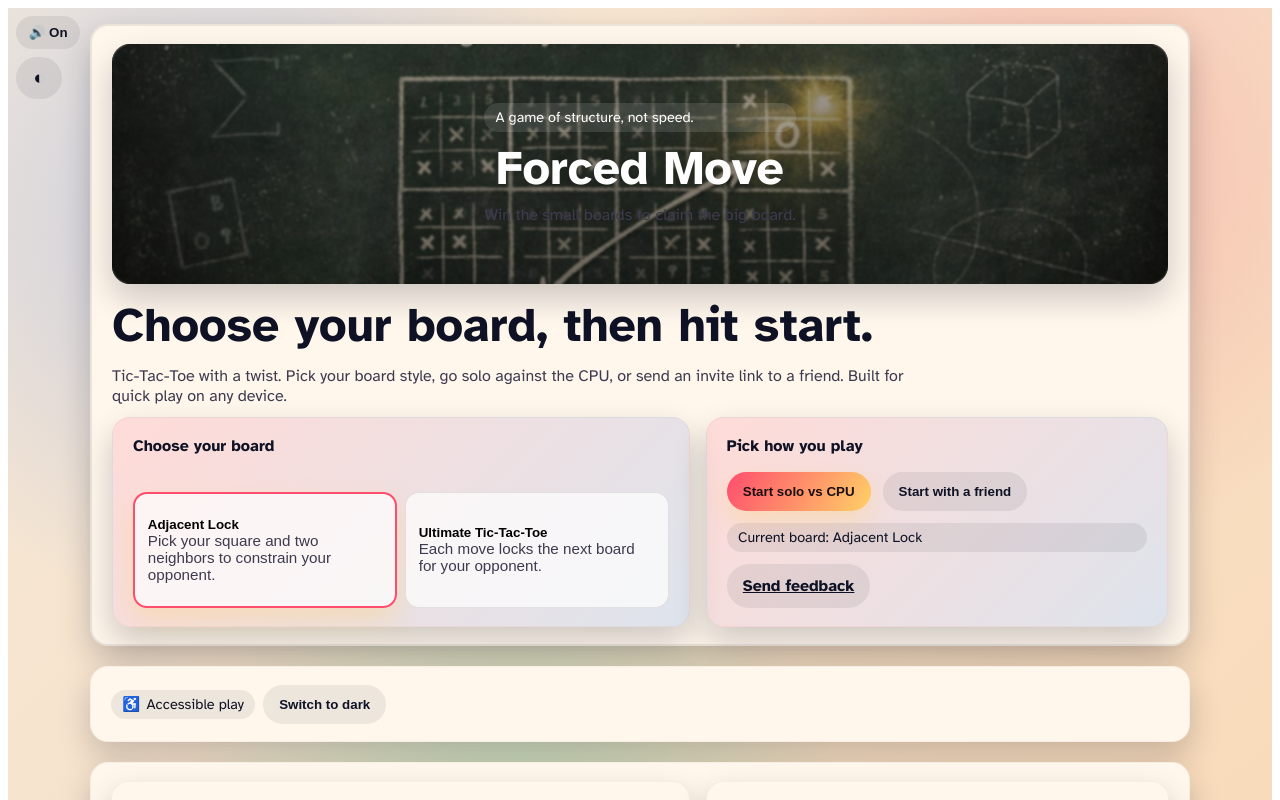
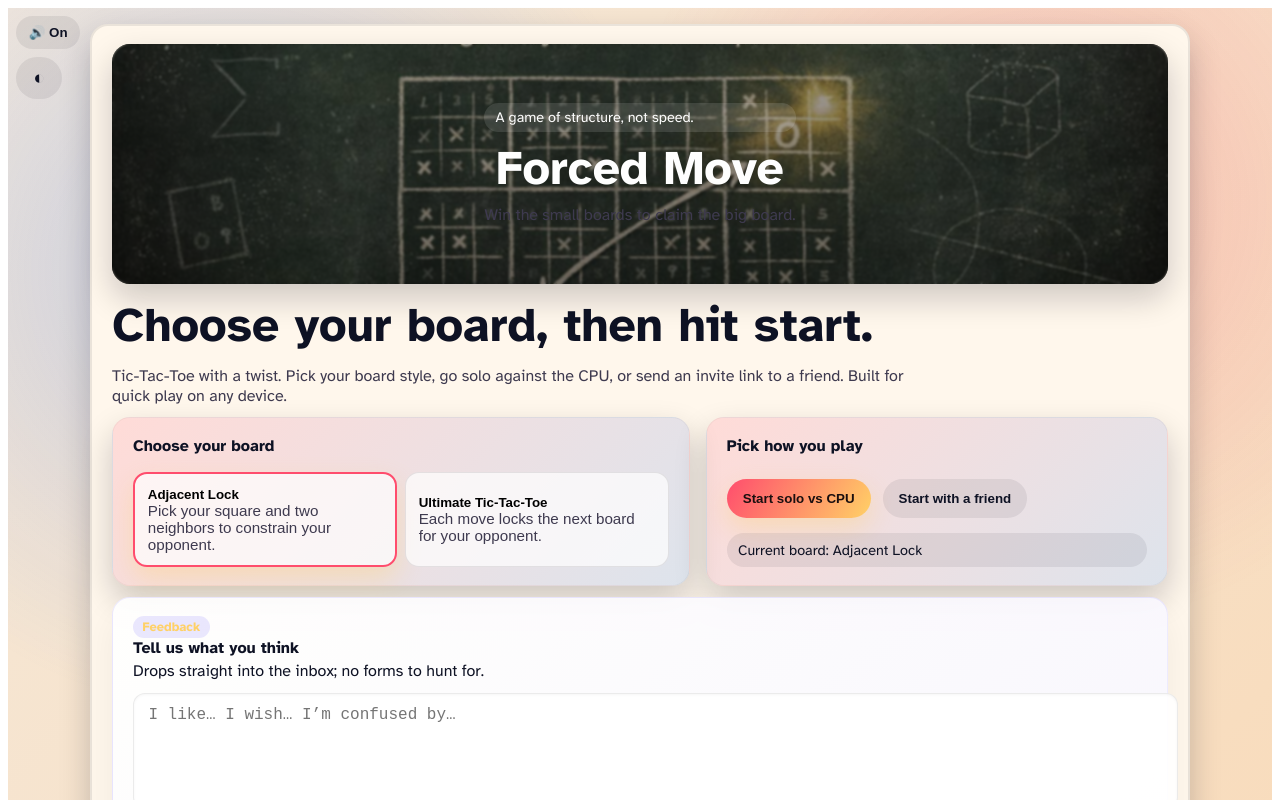
Before and after one commit to TitasDas/forced-move, a React (Vite) app: page / in a window 1280 px wide. Both pictures are taken after a click on the button "Enter the game". Shown: the top 800 px of the page. Built offline with nearby package versions, Linux system fonts and the light colour scheme; a web font is replaced by a local one.

Commit message:
Add inline feedback panel and relocate run instructions

```diff
--- a/src/App.jsx
+++ b/src/App.jsx
@@ -4,8 +4,7 @@ import SinglePlayerGame from './components/SinglePlayerGame.jsx';
 import MultiplayerLobby from './components/MultiplayerLobby.jsx';
 import AudioToggle from './components/AudioToggle.jsx';
 import { GAME_VERSION } from '../engine/state.js';
-
-const FEEDBACK_MAILTO = 'mailto:titas.das+gh@gmail.com?subject=Forced%20Move%20feedback';
+import FeedbackBox from './components/FeedbackBox.jsx';
 
 const MODES = [
   {
@@ -66,13 +65,9 @@ function StartScreen({ mode, setMode, setScreen }) {
             </button>
           </div>
           <div className="tag">Current board: {activeMode.label}</div>
-          <div className="control-row">
-            <a className="btn secondary" href={FEEDBACK_MAILTO}>
-              Send feedback
-            </a>
-          </div>
         </div>
       </div>
+      <FeedbackBox context="main menu" />
     </header>
   );
 }
--- /dev/null
+++ b/src/components/FeedbackBox.jsx
@@ -0,0 +1,44 @@
+import React, { useState } from 'react';
+
+const EMAIL = 'titas.das+gh@gmail.com';
+
+export default function FeedbackBox({ context = 'app' }) {
+  const [message, setMessage] = useState('');
+  const [pulse, setPulse] = useState(false);
+
+  const submit = () => {
+    if (!message.trim()) {
+      setPulse(true);
+      setTimeout(() => setPulse(false), 500);
+      return;
+    }
+    const subject = encodeURIComponent(`Forced Move feedback (${context})`);
+    const body = encodeURIComponent(message.trim());
+    window.location.href = `mailto:${EMAIL}?subject=${subject}&body=${body}`;
+  };
+
+  return (
+    <div className={`panel feedback-card ${pulse ? 'pulse' : ''}`}>
+      <div className="feedback-header">
+        <div>
+          <div className="pill-badge">Feedback</div>
+          <div className="card-title">Tell us what you think</div>
+          <div className="subtle">Drops straight into the inbox; no forms to hunt for.</div>
+        </div>
+      </div>
+      <textarea
+        className="feedback-input"
+        placeholder="I like… I wish… I’m confused by…"
+        value={message}
+        onChange={(e) => setMessage(e.target.value)}
+        rows={3}
+      />
+      <div className="feedback-actions">
+        <button className="btn" onClick={submit}>
+          Send quick note
+        </button>
+        <div className="subtle">Adds your note into an email to {EMAIL}.</div>
+      </div>
+    </div>
+  );
+}
--- a/src/components/MultiplayerLobby.jsx
+++ b/src/components/MultiplayerLobby.jsx
@@ -4,6 +4,7 @@ import BoardNested from './BoardNested.jsx';
 import { useWebSocketGame } from '../hooks/useWebSocketGame.js';
 import WinnerOverlay from './WinnerOverlay.jsx';
 import { getAdjacentCells, getAdjacentEmptyPairs } from '../../engine/adjacent.js';
+import FeedbackBox from './FeedbackBox.jsx';
 
 export default function MultiplayerLobby({ initialMode = 'nested', onBack }) {
   const [mode, setMode] = useState(initialMode === 'nested' ? 'nested' : 'adjacent');
@@ -158,9 +159,6 @@ export default function MultiplayerLobby({ initialMode = 'nested', onBack }) {
           ← Back
         </button>
         <div className="tag">Board: {mode === 'adjacent' ? 'Adjacent Lock' : 'Ultimate Tic-Tac-Toe'}</div>
-        <a className="btn secondary" href="mailto:titas.das+gh@gmail.com?subject=Forced%20Move%20feedback">
-          Send feedback
-        </a>
       </div>
       <div className="status">
         <div>
@@ -234,6 +232,7 @@ export default function MultiplayerLobby({ initialMode = 'nested', onBack }) {
           </div>
         </div>
       </div>
+      <FeedbackBox context="multiplayer lobby" />
     </div>
   );
 }
--- a/src/components/SinglePlayerGame.jsx
+++ b/src/components/SinglePlayerGame.jsx
@@ -5,6 +5,7 @@ import { getAdjacentCells, getAdjacentEmptyPairs } from '../../engine/adjacent.j
 import BoardClassic from './BoardClassic.jsx';
 import BoardNested from './BoardNested.jsx';
 import WinnerOverlay from './WinnerOverlay.jsx';
+import FeedbackBox from './FeedbackBox.jsx';
 
 export default function SinglePlayerGame({ initialMode = 'adjacent', onBack }) {
   const [mode, setMode] = useState(initialMode);
@@ -231,9 +232,6 @@ export default function SinglePlayerGame({ initialMode = 'adjacent', onBack }) {
           <div className="tag">
             Board: {mode === 'adjacent' ? 'Adjacent Lock' : 'Ultimate Tic-Tac-Toe'}
           </div>
-          <a className="btn secondary" href="mailto:titas.das+gh@gmail.com?subject=Forced%20Move%20feedback">
-            Send feedback
-          </a>
       </div>
       <div className="status">
         <div>
@@ -308,6 +306,7 @@ export default function SinglePlayerGame({ initialMode = 'adjacent', onBack }) {
             {!state.history.length && <li>No moves yet — start playing.</li>}
           </ol>
         </div>
+        <FeedbackBox context="solo mode" />
       </div>
     </div>
   );
--- a/src/styles/theme.css
+++ b/src/styles/theme.css
@@ -306,6 +306,71 @@
   color: var(--ink);
 }
 
+.feedback-card {
+  background: linear-gradient(145deg, rgba(255, 255, 255, 0.9), rgba(247, 245, 255, 0.9));
+  border: 1px solid rgba(86, 71, 255, 0.1);
+  box-shadow: 0 16px 38px rgba(0, 0, 0, 0.06);
+  display: grid;
+  gap: 0.75rem;
+}
+
+.feedback-card .card-title {
+  margin-bottom: 0.2rem;
+}
+
+.feedback-header {
+  display: flex;
+  align-items: baseline;
+  justify-content: space-between;
+}
+
+.pill-badge {
+  display: inline-flex;
+  align-items: center;
+  gap: 0.35rem;
+  padding: 0.2rem 0.6rem;
+  font-size: 0.8rem;
+  border-radius: 999px;
+  background: rgba(86, 71, 255, 0.12);
+  color: var(--accent-strong);
+  font-weight: 700;
+}
+
+.feedback-input {
+  width: 100%;
+  border-radius: 12px;
+  border: 1px solid rgba(0, 0, 0, 0.08);
+  padding: 0.75rem 0.9rem;
+  background: rgba(255, 255, 255, 0.9);
+  resize: vertical;
+  min-height: 90px;
+  font-size: 1rem;
+  color: var(--ink);
+  box-shadow: inset 0 1px 3px rgba(0, 0, 0, 0.04);
+}
+
+.feedback-input:focus {
+  border-color: var(--accent);
+  box-shadow: 0 0 0 3px rgba(124, 92, 255, 0.25);
+}
+
+.feedback-actions {
+  display: flex;
+  align-items: center;
+  gap: 0.75rem;
+  flex-wrap: wrap;
+}
+
+.feedback-card.pulse {
+  animation: pulse 0.3s ease-in-out;
+}
+
+@keyframes pulse {
+  0% { transform: scale(1); box-shadow: 0 16px 38px rgba(0, 0, 0, 0.06); }
+  50% { transform: scale(1.01); box-shadow: 0 20px 46px rgba(124, 92, 255, 0.18); }
+  100% { transform: scale(1); box-shadow: 0 16px 38px rgba(0, 0, 0, 0.06); }
+}
+
 .footer-tag {
   display: flex;
   justify-content: flex-end;
```
